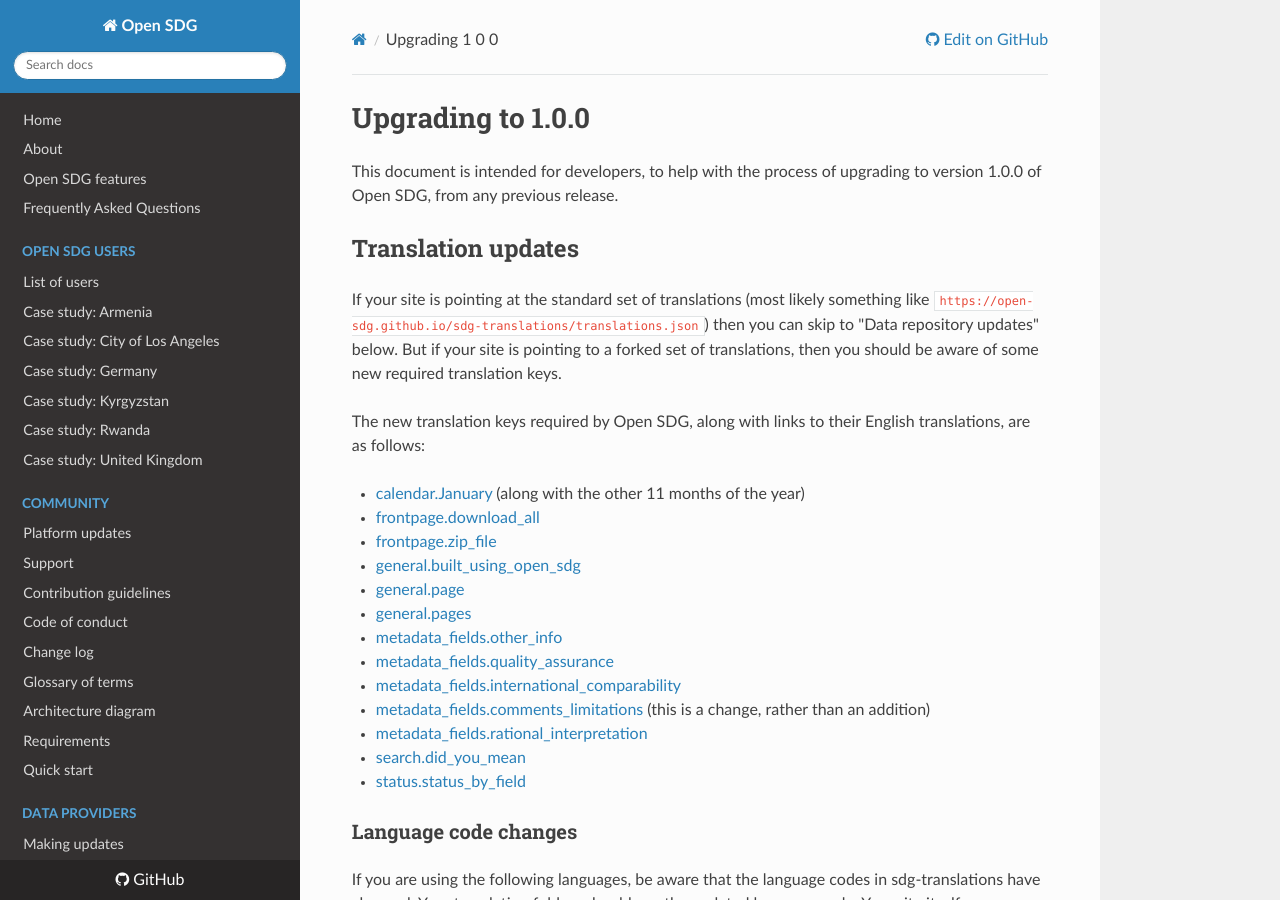
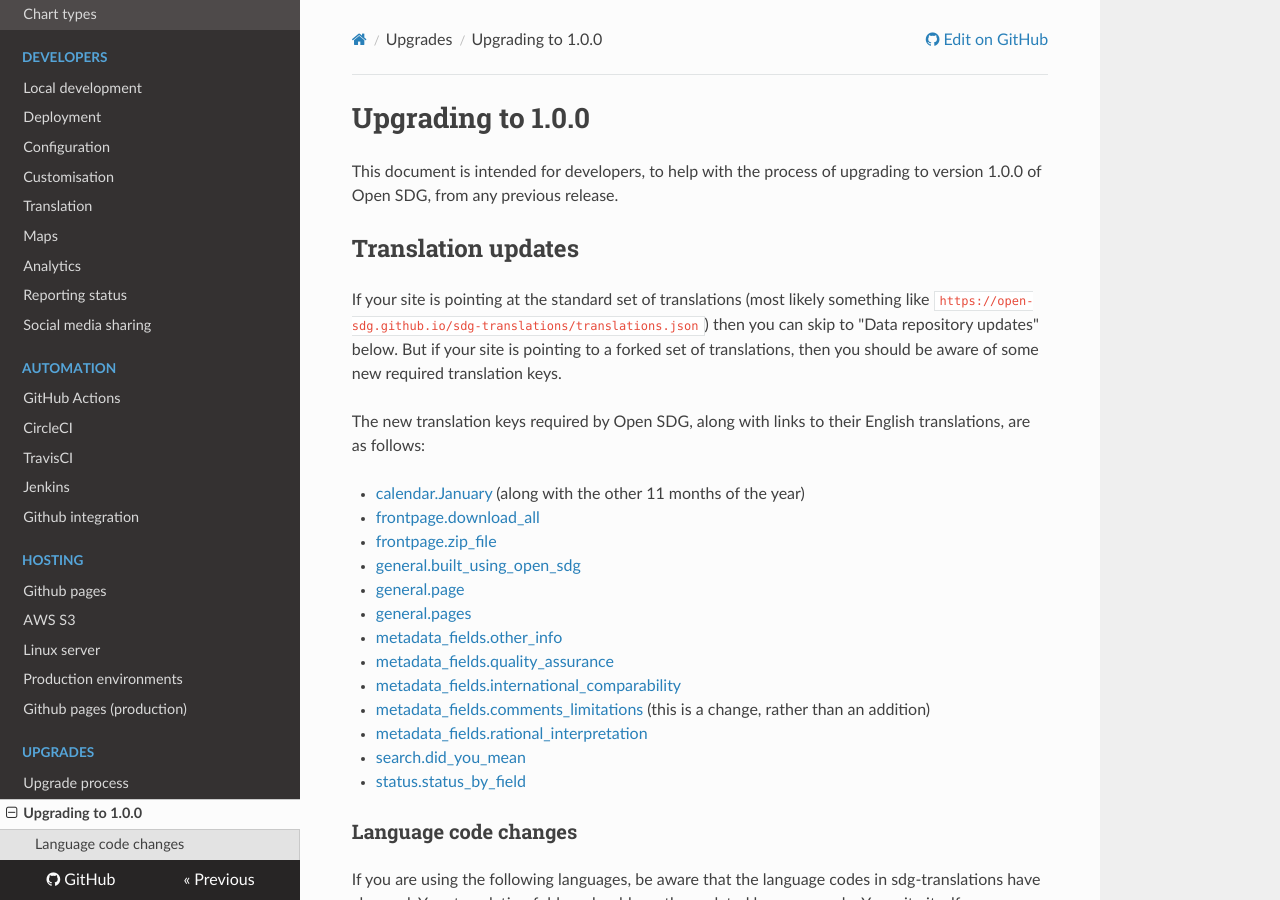
Before and after one commit to open-sdg/open-sdg, an MkDocs documentation site: the page built from docs/upgrades/upgrading-1-0-0.md, in a window 1280 px wide and 900 px high. Built offline with MkDocs 1.6.1, drawn with Linux system fonts in a browser that asks for light colours; nearby versions of some CDN libraries; old or Windows-style settings are respelled for this version of MkDocs.

Commit message:
New folder for upgrade documentation

````diff
--- a/docs/upgrading.md
+++ b/docs/upgrades/upgrade-process.md
@@ -1,4 +1,4 @@
-<h1>Upgrading</h1>
+<h1>Upgrade process</h1>
 
 ## Open SDG dependencies
 
@@ -30,7 +30,7 @@
 
 1. When possible, avoid overriding files. Prefer configuration changes and style changes, if possible, over overrides of files.
 2. If an override is necessary, try to override `_includes` files before overriding `_layouts` files. The `_includes` files are smaller and easier to maintain.
-3. When performing an upgrade, check the [changelog](changelog.md) to see if any of your overridden files have changed. If so, read the details in the changelog to help decide if you need to make any adjustments in your overridden versions.
+3. When performing an upgrade, check the [changelog](../changelog.md) to see if any of your overridden files have changed. If so, read the details in the changelog to help decide if you need to make any adjustments in your overridden versions.
 
 ### jekyll-open-sdg-plugins
 
--- a/docs/upgrading-1-0-0.md
+++ b/docs/upgrades/upgrading-1-0-0.md
@@ -184,11 +184,11 @@
 If your version of a file is dramatically changed from the original, you may find it easier to understand what changed in version 1.0.0, and make those changes to your own version. See [this diff between 0.10.0 and 1.0.0](https://github.com/open-sdg/open-sdg/compare/0.10.0...1.0.0) and look for the file in question. In general, the main changes will be:
 
 * `t` has changed to `page.t`. Eg: t.general.goal is now page.t.general.goal.
-* Global variables like `meta`, `current_language`, etc. are no longer available, and have been replaced with variables on the `page` object, as described in [the Jekyll template customisation docs](customisation.md#working-with-jekyll-templates).
+* Global variables like `meta`, `current_language`, etc. are no longer available, and have been replaced with variables on the `page` object, as described in [the Jekyll template customisation docs](../customisation.md#working-with-jekyll-templates).
 
 ### Test your site locally
 
-Because this is a major version change, it is recommended that you test your site locally. As described in [the local development docs](development.md), this requires Ruby, and the following commands:
+Because this is a major version change, it is recommended that you test your site locally. As described in [the local development docs](../development.md), this requires Ruby, and the following commands:
 
 ```
 bundle install
--- a/mkdocs.yml
+++ b/mkdocs.yml
@@ -43,7 +43,6 @@
         - Data sources: data-sources.md
         - Chart types: charts.md
     - Developers:
-        - Upgrading: upgrading.md
         - Local development: development.md
         - Deployment: deployment.md
         - Configuration: configuration.md
@@ -65,3 +64,6 @@
         - Linux server: hosting/linux-server.md
         - Production environments: hosting/production.md
         - Github pages (production): hosting/github-pages-production.md
+    - Upgrades:
+        - Upgrade process: upgrades/upgrade-process.md
+        - Upgrading to 1.0.0: upgrades/upgrading-1-0-0.md
````
Also changed, not shown: docs/changelog.md (+1 -1 lines).
